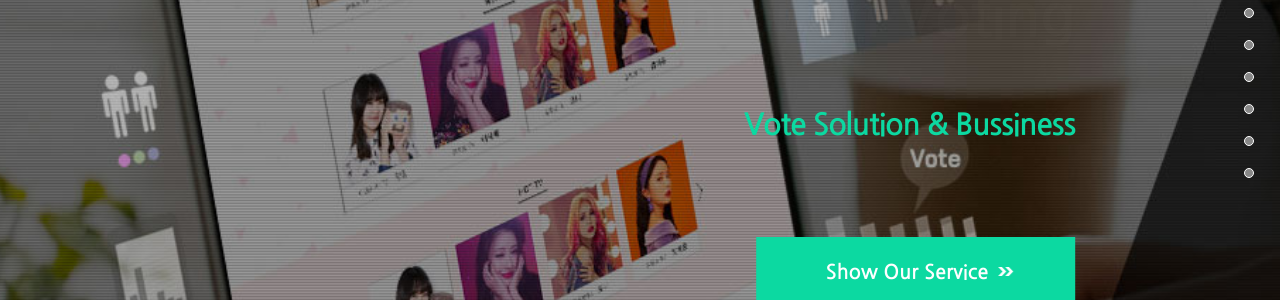
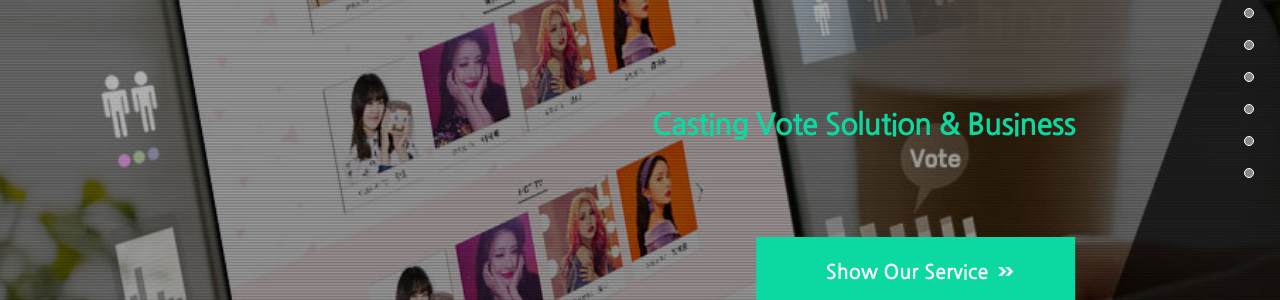
Before and after one commit to castvot/castvot.github.io, a Jekyll site: the page index.html, which Jekyll copies as it is, in a window 1280 px wide. Shown: the part 579-879 px from the top of the page. Built offline with Jekyll 4.4.1, drawn with Linux system fonts in a browser that asks for light colours; some of the changed text lies outside the part shown.

Commit message:
오타 수정

```diff
--- a/index.html
+++ b/index.html
@@ -58,8 +58,8 @@
     <section class="section1">
         <div>
             <div class="mTitle">
-                <p class="blinking">Make Your Bussiness<br>Through Voting</p>
-                <p>Vote Solution & Bussiness</p>
+                <p class="blinking">Make Your Business<br>Through Voting</p>
+                <p>Casting Vote Solution & Business</p>
                 <span>Show Our Service&nbsp;&nbsp;&nbsp;</span>
             </div>
         </div>
```
